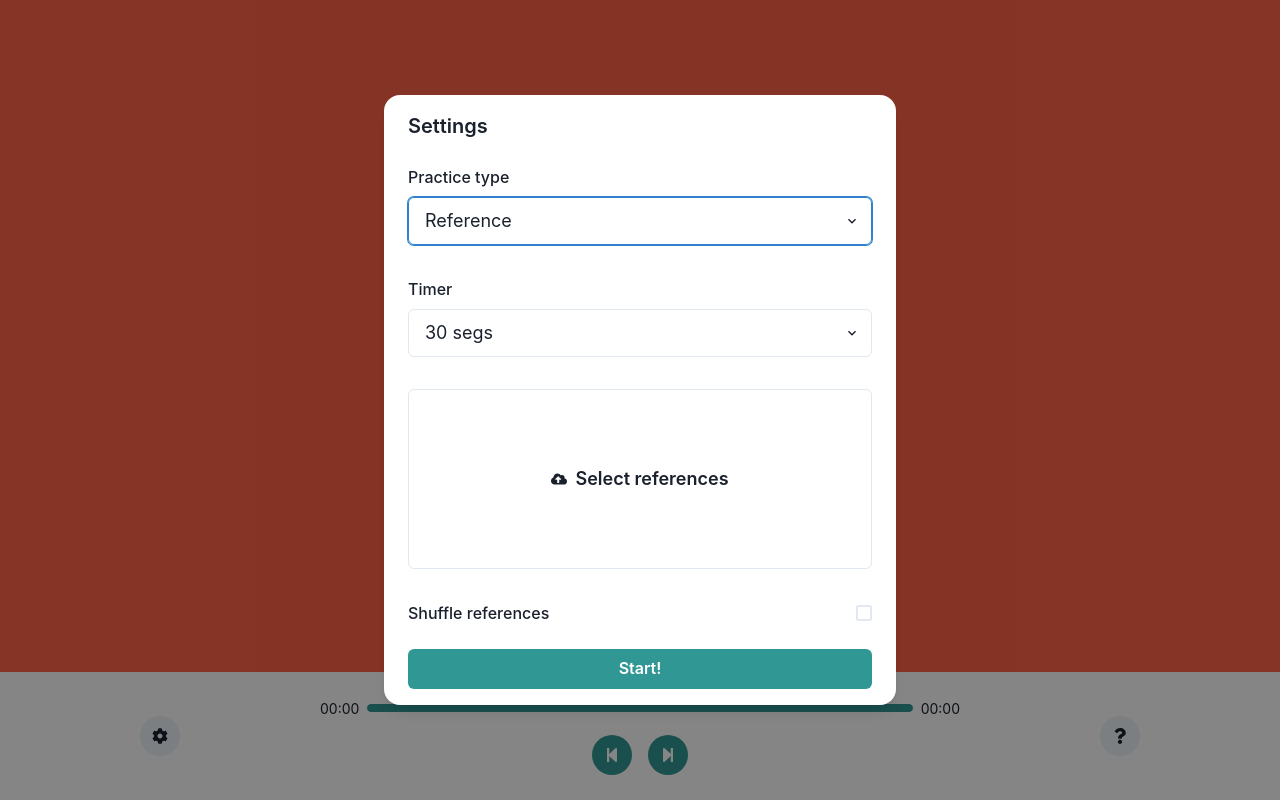
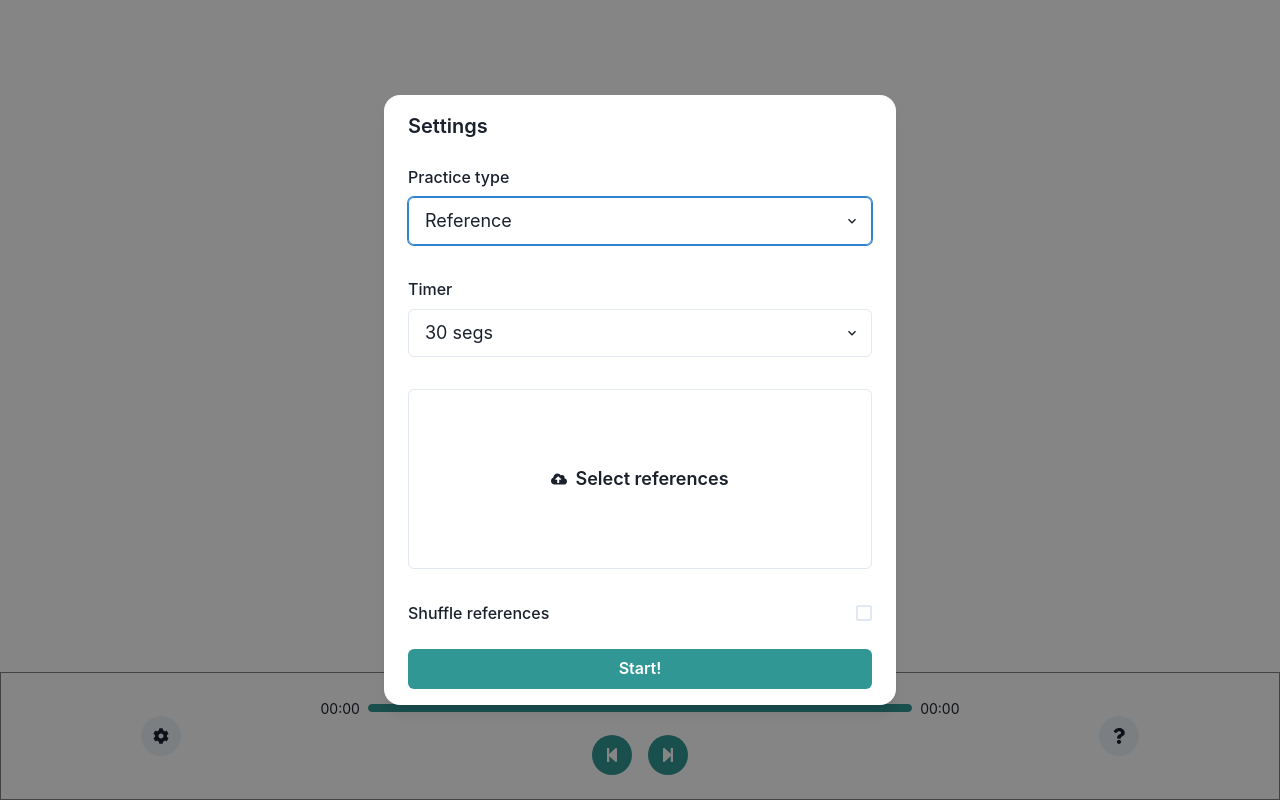
Before and after one commit to sky-maz/doodleline, a Next.js app: page / in a window 1280 px wide. Built offline with nearby package versions, Linux system fonts and the light colour scheme.

Commit message:
fix(ReferencesCanvas): Fix reference image to fit on box constraints

```diff
--- a/pages/index.tsx
+++ b/pages/index.tsx
@@ -16,7 +16,6 @@ import useToggle from '@hooks/useToggle';
 /**
  *
  * TODOs:
- * ReferencesCanvas fit reference on div (Pending)
  * Custom theme colors & light/dark modes (Pending)
  * Localization en/sp (Pending)
  *
@@ -50,8 +49,10 @@ const HomePage: NextPage = () => {
 			</Head>
 
 			<Flex direction='column' h='100vh' w='100vw'>
-				<Box flex={1} bg='tomato'></Box>
-				<Box h='8em'>
+				<Flex h='calc(100vh - 8em)' w='100vw' gap='1em'>
+					<ReferencesCanvas current={current} imgs={settings?.imgs} />
+				</Flex>
+				<Box h='8em' w='100vw' border='1px solid grey'>
 					<FooterControls
 						threshold={settings?.timer ?? 0}
 						onToggleCustomize={onToggleCustomize}
--- a/src/layout/home/ReferencesCanvas.tsx
+++ b/src/layout/home/ReferenceCanvas/ReferencesCanvas.tsx
@@ -1,5 +1,13 @@
 import React, { FC, useEffect, useState } from 'react';
-import { Flex, useEventListener } from '@chakra-ui/react';
+import {
+	Box,
+	Flex,
+	Slider,
+	SliderFilledTrack,
+	SliderThumb,
+	SliderTrack,
+	useEventListener,
+} from '@chakra-ui/react';
 import { motion } from 'framer-motion';
 
 import { setReader } from '@utils/reader';
@@ -9,8 +17,7 @@ interface IReferencesCanvas {
 	current: number;
 }
 
-const ReferencesCanvas: FC<IReferencesCanvas> = (props) => {
-	const { imgs, current } = props;
+const ReferencesCanvas: FC<IReferencesCanvas> = ({ imgs, current }) => {
 	const [zoom, setZoom] = useState<number>(1.0);
 	const refCanvasId = 'reference-item';
 	const zoomStep = 0.2;
@@ -20,7 +27,7 @@ const ReferencesCanvas: FC<IReferencesCanvas> = (props) => {
 			case '-':
 				setZoom(zoom - zoomStep);
 				return;
-			case '+':
+			case '=':
 				setZoom(zoom + zoomStep);
 				return;
 			default:
@@ -36,16 +43,20 @@ const ReferencesCanvas: FC<IReferencesCanvas> = (props) => {
 	}, [imgs, current]);
 
 	return (
-		<Flex h='100%' w='100%' align='center' justify='center' overflow='hidden'>
-			{props.imgs && (
-				<motion.img
+		<Flex flex='1' align='center' justify='center' overflow='hidden'>
+			{imgs && (
+				<Box
+					as={motion.img}
 					id={refCanvasId}
+					src='/example.jpeg'
 					alt='Reference'
 					drag
 					dragMomentum={false}
 					animate={{ scale: zoom }}
-					height='auto'
-					width='auto'
+					h='auto'
+					w='auto'
+					maxH='100%'
+					maxW='100%'
 				/>
 			)}
 		</Flex>
--- a/src/layout/home/index.tsx
+++ b/src/layout/home/index.tsx
@@ -1,4 +1,4 @@
-import ReferencesCanvas from './ReferencesCanvas';
+import ReferencesCanvas from './ReferenceCanvas/ReferencesCanvas';
 import FooterControls from './FooterControls/FooterControls';
 import SettingsModal from './SettingsModal/SettingsModal';
 import CustomizeModal from './CustomizeModal/CustomizeModal';
```
